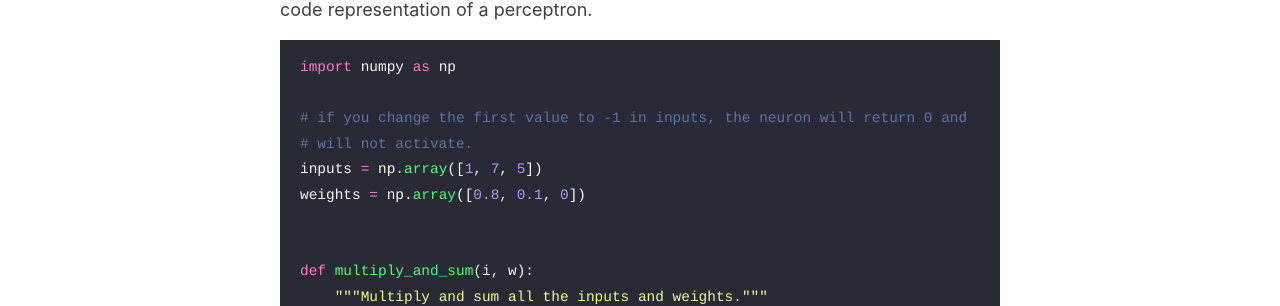
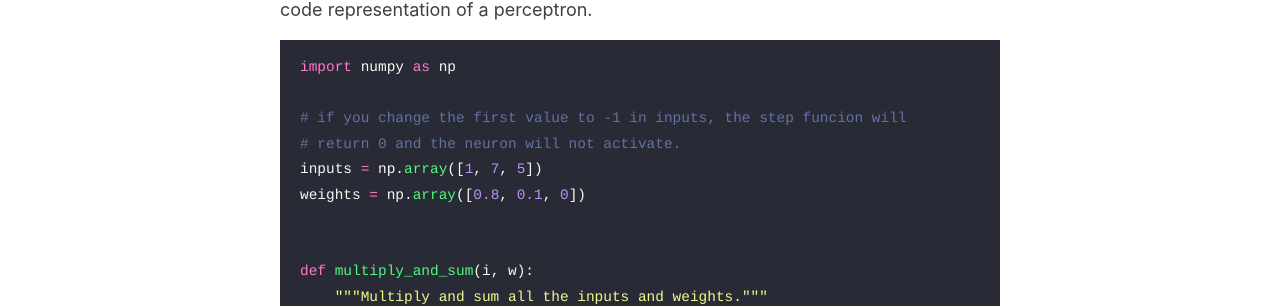
Before and after one commit to doretox/doretox.github.io, a Jekyll site: the page built from _posts/2022-07-19-perceptron.md, in a window 1280 px wide. Shown: the part 933-1239 px from the top of the page. Built offline with Jekyll 4.4.1, drawn with Linux system fonts in a browser that asks for light colours.

Commit message:
Update 2022-07-19-perceptron.md

````diff
--- a/_posts/2022-07-19-perceptron.md
+++ b/_posts/2022-07-19-perceptron.md
@@ -18,8 +18,8 @@ Down below you can see a simple code representation of a perceptron.
 ```python
 import numpy as np
 
-# if you change the first value to -1 in inputs, the neuron will return 0 and
-# will not activate.
+# if you change the first value to -1 in inputs, the step funcion will
+# return 0 and the neuron will not activate.
 inputs = np.array([1, 7, 5])
 weights = np.array([0.8, 0.1, 0])
 
````
